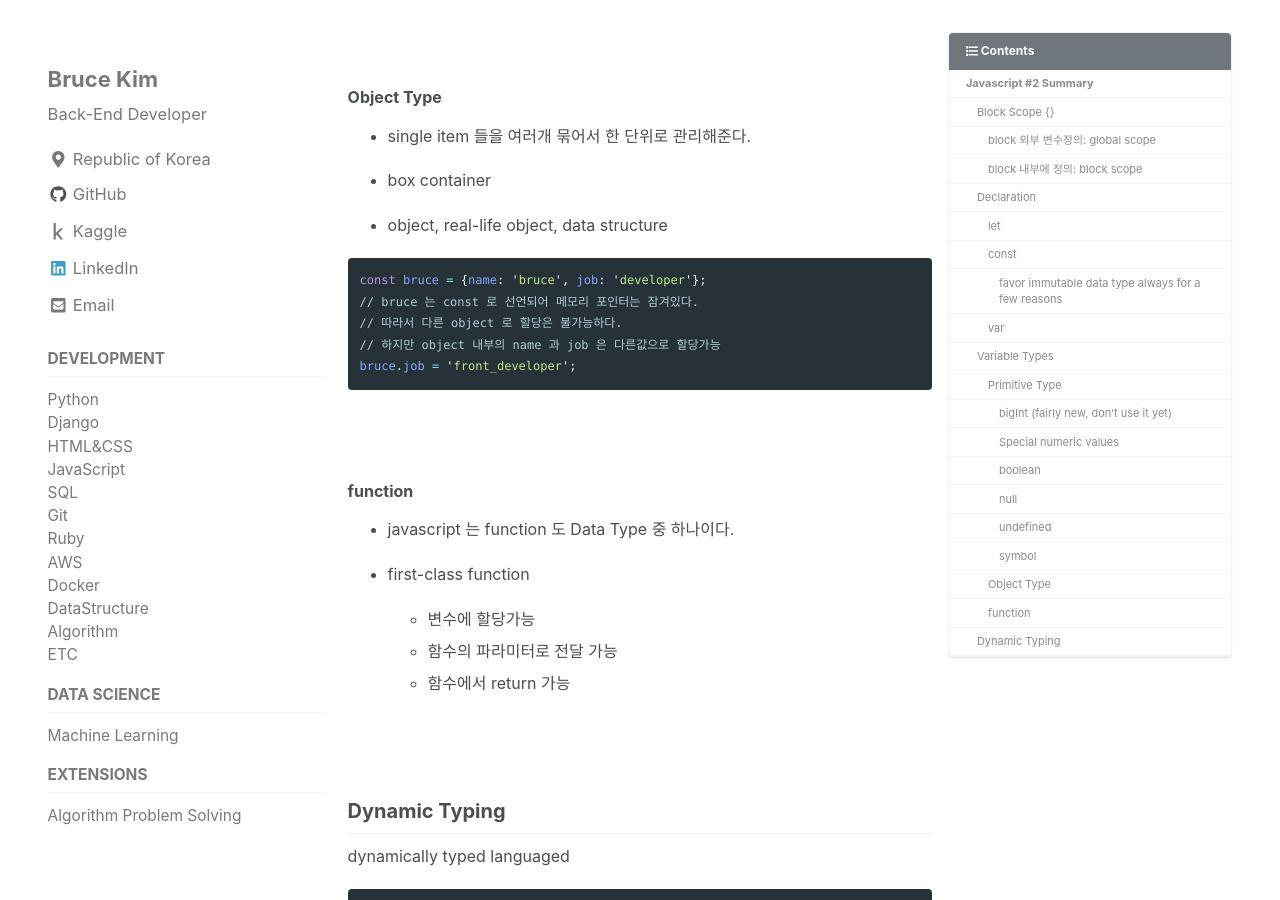
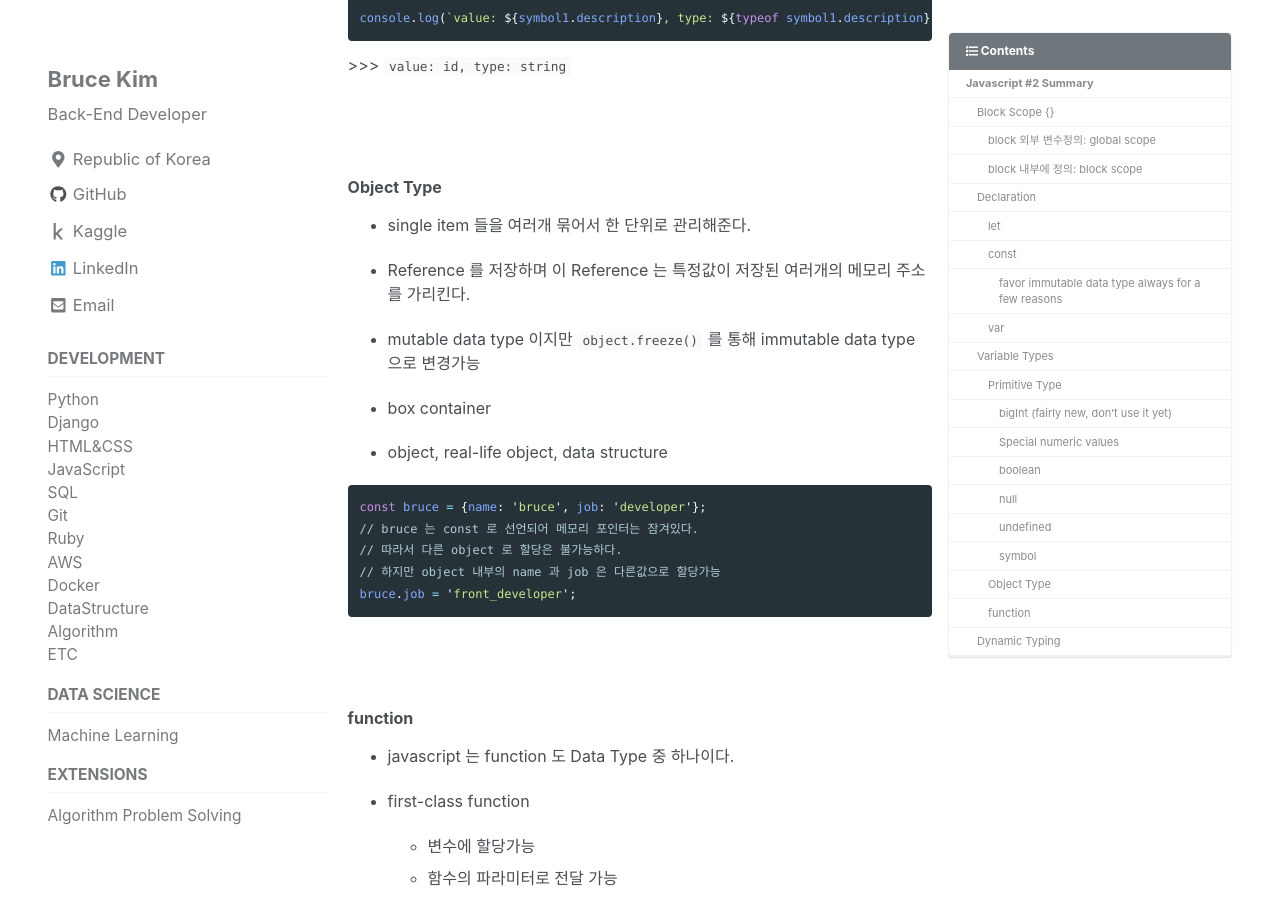
Before and after one commit to devbruce/devbruce.github.io, a Jekyll site: the page built from _posts/JavaScript/2020-08-19-js-03-summary02.md, in a window 1280 px wide and 900 px high, scrolled down 5701 px. Built offline with Jekyll 4.4.1, drawn with Linux system fonts in a browser that asks for light colours; cached includes are drawn as plain includes; nearby versions of some CDN libraries; comment, search, counter and statistics services are not loaded; some of the changed text lies outside the part shown.

Commit message:
Update js-03

```diff
--- a/_posts/JavaScript/2020-08-19-js-03-summary02.md
+++ b/_posts/JavaScript/2020-08-19-js-03-summary02.md
@@ -146,6 +146,10 @@ console.log(a);
 
 - 더 이상 작은 단위로 나누어질 수 없는 single item
 
+- 메모리에 value 저장
+
+- Immutable data type
+
 - ex) `number`, `string`, `boolean`, `null`, `undefined`, `symbol`
 
 <br>
@@ -263,6 +267,10 @@ console.log(`value: ${symbol1.description}, type: ${typeof symbol1.description}`
 
 - single item 들을 여러개 묶어서 한 단위로 관리해준다.
 
+- Reference 를 저장하며 이 Reference 는 특정값이 저장된 여러개의 메모리 주소를 가리킨다.
+
+- mutable data type 이지만 `object.freeze()` 를 통해  immutable data type 으로 변경가능
+
 - box container
 
 - object, real-life object, data structure
```
